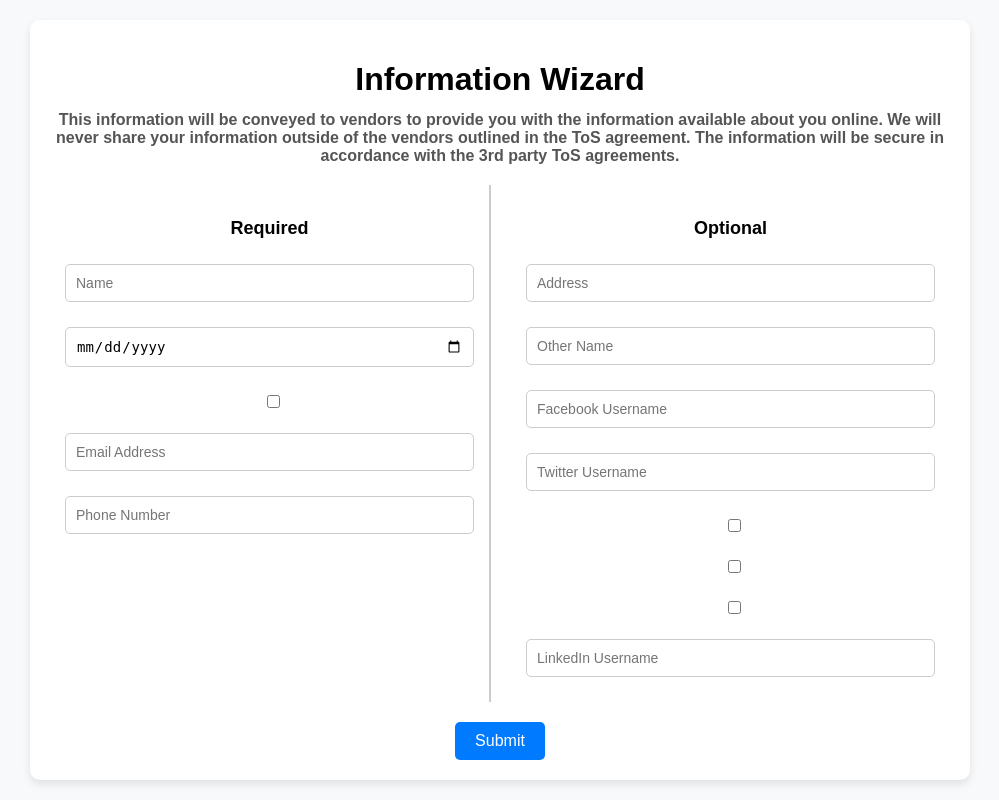
After one commit to harry976/Comp3000Project, a Django app: page /DataForm/ in a window 1280 px wide. The commit adds this page. Shown: the whole page, without its empty margins (140-1139 px from the left). Run offline with Django 5.2, Linux system fonts and the light colour scheme.

Commit message:
user database created. login functionality added. registration functionality added. registration verification and error messages added. OSINT data form created. main page instantiated

```diff
--- a/SourceCode/Django/DigitalWaves_App/DigitalWaves_App/settings.py
+++ b/SourceCode/Django/DigitalWaves_App/DigitalWaves_App/settings.py
@@ -99,6 +99,9 @@ AUTH_PASSWORD_VALIDATORS = [
     },
 ]
 
+#login redirection - where the program will go after login
+LOGIN_REDIRECT_URL = '/home/'
+
 
 # Internationalization
 # https://docs.djangoproject.com/en/5.1/topics/i18n/
--- /dev/null
+++ b/SourceCode/Django/DigitalWaves_App/DigitalWaves_App/templates/DataForm.html
@@ -0,0 +1,130 @@
+<!DOCTYPE html>
+<html lang="en" xmlns="http://www.w3.org/1999/xhtml">
+<head>
+    <meta charset="utf-8" />
+    <title>DigitalWaves DataForm</title>
+    <style>
+        body {
+            font-family: Arial, sans-serif;
+            display: flex;
+            justify-content: center;
+            align-items: center;
+            min-height: 100vh;
+            margin: 0;
+            background-color: #f8f9fa;
+        }
+
+        .FormContainer {
+            text-align: center;
+            padding: 20px;
+            border-radius: 10px;
+            background-color: white;
+            box-shadow: 0px 4px 8px rgba(0, 0, 0, 0.1);
+            width: 80%;
+            max-width: 900px;
+            position: relative;
+        }
+
+            .FormContainer h1 {
+                margin-bottom: 10px;
+            }
+
+            .FormContainer h2 {
+                font-size: 16px;
+                color: #555;
+                margin-bottom: 20px;
+            }
+
+        input {
+            width: 100%;
+            padding: 10px;
+            margin-bottom: 10px;
+            border: 1px solid #ccc;
+            border-radius: 5px;
+            font-size: 14px;
+            box-sizing: border-box;
+        }
+
+
+        .form-wrapper {
+            display: flex;
+            justify-content: space-between;
+            gap: 20px;
+            flex-wrap: wrap;
+            flex-grow: 1;
+        }
+
+        .RequiredForm, .OptionalForm {
+            flex: 1;
+            display: flex;
+            flex-direction: column;
+            gap: 15px;
+            padding: 15px;
+            box-sizing: border-box;
+        }
+
+        .RequiredForm {
+            border-right: 2px solid #ccc;
+        }
+
+            .RequiredForm h3, .OptionalForm h3 {
+                text-align: center;
+                font-size: 18px;
+                margin-bottom: 10px;
+                color: black;
+            }
+        button {
+            padding: 10px 20px;
+            background-color: #007bff;
+            border: none;
+            border-radius: 5px;
+            color: white;
+            font-size: 16px;
+            cursor: pointer;
+            margin-top: 20px;
+            align-self: flex-end;
+            /*needs to be moved to the bottom right*/
+        }
+
+            button:hover {
+                background-color: #0056b3;
+            }
+
+    </style>
+</head>
+<body>
+    <div class="FormContainer">
+        <h1>Information Wizard</h1>
+        <h2>
+            This information will be conveyed to vendors to provide you with the information available
+            about you online. We will never share your information outside of the vendors outlined in the ToS agreement.
+            The information will be secure in accordance with the 3rd party ToS agreements.
+        </h2>
+        <form method="post" action="{% url 'DataForm' %}">
+            {% csrf_token %}
+            <div class="form-wrapper">
+                <div class="RequiredForm">
+                    <h3>Required</h3>
+                    <input type="text" name="Name" placeholder="Name" required>
+                    <input type="date" name="DOB" placeholder="Date of Birth" required>
+                    <input type="checkbox" name="Married" placeholder="Married?" required>
+                    <input type="email" name="EmailAddress" placeholder="Email Address" required>
+                    <input type="number" name="PhoneNumber" placeholder="Phone Number" required>
+                </div>
+                <div class="OptionalForm">
+                    <h3>Optional</h3>
+                    <input type="text" name="Address" placeholder="Address">
+                    <input type="text" name="OtherName" placeholder="Other Name">
+                    <input type="text" name="FacebookID" placeholder="Facebook Username">
+                    <input type="text" name="TwitterID" placeholder="Twitter Username">
+                    <input type="checkbox" name="CriminalRecord" placeholder="Criminal Record?">
+                    <input type="checkbox" name="Gender" placeholder="Gender">
+                    <input type="checkbox" name="OwnProperty?" placeholder="Property Owner?">
+                    <input type="text" name="LinkedInUsername" placeholder="LinkedIn Username">
+                </div>
+            </div>
+            <button type="submit">Submit</button>
+        </form>
+    </div>
+</body>
+</html>
--- a/SourceCode/Django/DigitalWaves_App/DigitalWaves_App/templates/MainPage.html
+++ b/SourceCode/Django/DigitalWaves_App/DigitalWaves_App/templates/MainPage.html
@@ -3,9 +3,11 @@
 <html lang="en" xmlns="http://www.w3.org/1999/xhtml">
 <head>
     <meta charset="utf-8" />
-    <title></title>
+    <title>DigitalWaves Dashboard</title>
 </head>
 <body>
+    <h1>Testing main page</h1>
+
 
 </body>
 </html>
--- a/SourceCode/Django/DigitalWaves_App/DigitalWaves_App/urls.py
+++ b/SourceCode/Django/DigitalWaves_App/DigitalWaves_App/urls.py
@@ -22,6 +22,8 @@ from django.contrib.auth.views import LoginView
 urlpatterns = [
     path('admin/', admin.site.urls),
     path('search-news/', views.search_news, name='search_news'),
-    path('login/', LoginView.as_view(template_name='LoginPage.html'), name='login'),
-    path('register/', LoginView.as_view(template_name='RegistrationPage.html'), name='Register'),
+    path('login/', LoginView.as_view(template_name='LoginPage.html'), name='Login'),
+    path('register/', views.RegistrationView, name='Register'),
+    path('home/', views.MainPage, name="MainPage"),
+    path('DataForm/', views.DataForm, name="DataForm"),
 ]
--- a/SourceCode/Django/DigitalWaves_App/DigitalWaves_App/views.py
+++ b/SourceCode/Django/DigitalWaves_App/DigitalWaves_App/views.py
@@ -1,5 +1,8 @@
 import requests
-from django.shortcuts import render
+from django.shortcuts import render, redirect
+from django.contrib.auth import authenticate, login
+from django.contrib.auth.models import User
+from django.contrib import messages
 
 def search_news(request):
     user_name = "Boris Johnson"  # Replace with dynamic user input
@@ -15,3 +18,53 @@ def search_news(request):
         print(f"Error fetching news: {e}")
 
     return render(request, 'news_results.html', {'articles': articles})
+
+
+def MainPage(request):
+    return render(request, 'MainPage.html')
+
+def DataForm(request):
+    return render(request, "DataForm.html")
+
+def LoginView(request):
+    if request.method == 'POST':
+        username = request.POST.get('username')
+        password = request.POST.get('password')
+        user = authenticate(request, username=username, password=password)
+        if user is not None:
+            login(request, user)
+            return redirect('MainPage')
+        else:
+            messages.error(request, 'Invalid username or password')
+            return render(request, 'LoginPage.html')
+    return render(request, 'LoginPage.html')
+
+def RegistrationView(request):
+    if request.method == 'POST':
+        #retrieve data from the HTML form
+        username = request.POST.get('username')
+        ConfirmUsername = request.POST.get('ConfirmUsername')
+        password = request.POST.get('password')
+        ConfirmPassword = request.POST.get('ConfirmPassword')
+
+        #confirm verification
+        if username != ConfirmUsername:
+            messages.error(request, "Usernames do not match")
+            return render(request, 'RegistrationPage.html')
+
+        if password != ConfirmPassword:
+            messages.error(request, "passwords do not match")
+            return render(request, 'RegistrationPage.html')
+
+        #ensure username does not already exist
+        if User.objects.filter(username=username).exists():
+            messages.error(request, "User already exists")
+            return render(request, 'RegistrationPage.html')
+
+        #add data into the database
+        user = User.objects.create_user(username=username, password=password)
+        user.save()
+
+        messages.success(request, "registration successful")
+        return redirect('DataForm')
+    return render(request, 'RegistrationPage.html')
```
Also changed, not shown: SourceCode/Django/DigitalWaves_App/DigitalWaves_App/templates/LoginPage.html (+11 -1 lines), SourceCode/Django/DigitalWaves_App/DigitalWaves_App/templates/RegistrationPage.html (+12 -3 lines), SourceCode/Django/DigitalWaves_App/db.sqlite3.
